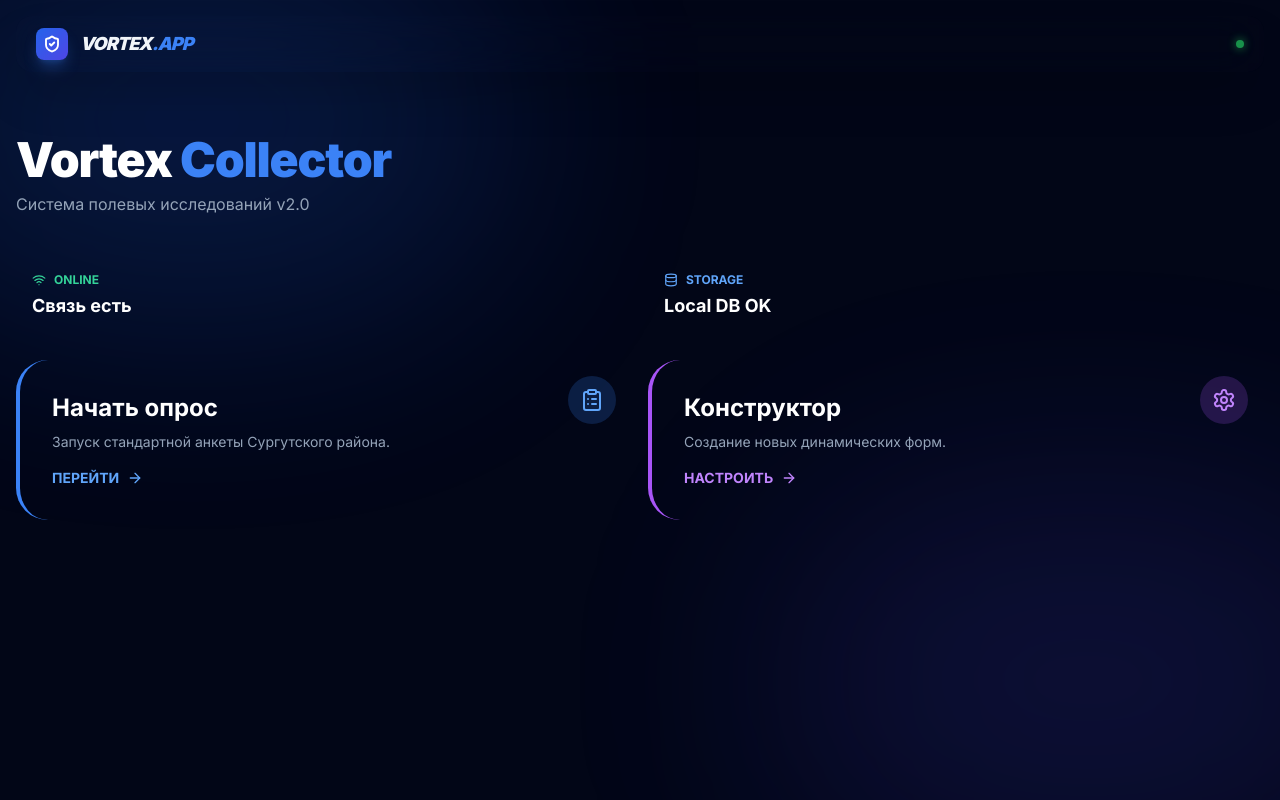
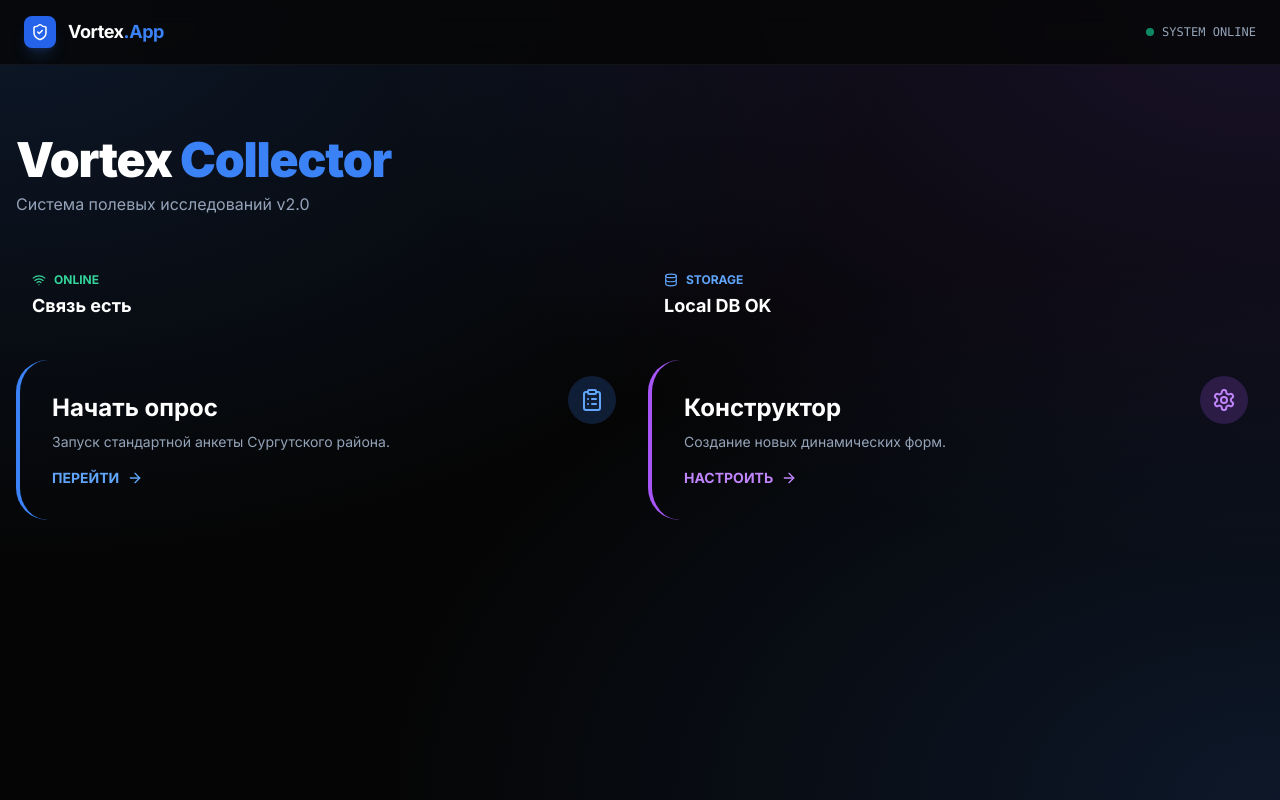
Before and after one commit to johnmausr-lang/vortex-data-collector, a Next.js app: page / in a window 1280 px wide. Built offline with nearby package versions, Linux system fonts and the light colour scheme.

Commit message:
Update layout.js

```diff
--- a/app/layout.js
+++ b/app/layout.js
@@ -1,45 +1,47 @@
+import { Inter } from "next/font/google";
 import "./globals.css";
-import { Inter } from "next/font/google";
 import { ShieldCheck } from "lucide-react";
 
-const inter = Inter({ subsets: ["latin", "cyrillic"] });
+// Загружаем шрифт с поддержкой кириллицы
+const inter = Inter({
+  subsets: ["latin", "cyrillic"],
+  variable: '--font-inter',
+  display: 'swap',
+});
 
 export const metadata = {
   title: "Vortex Data Collector",
-  description: "Система сбора социологических данных",
-  manifest: "/manifest.json",
-  themeColor: "#0f172a",
-  viewport: "width=device-width, initial-scale=1, maximum-scale=1, user-scalable=0",
+  description: "Enterprise Survey System",
 };
 
 export default function RootLayout({ children }) {
   return (
-    <html lang="ru" className="dark">
-      <body className={`${inter.className} min-h-screen bg-[#020617] text-slate-100 antialiased selection:bg-blue-500/30`}>
-        {/* Глобальный анимированный фон для всего приложения */}
-        <div className="fixed inset-0 -z-10 overflow-hidden pointer-events-none">
-          <div className="absolute top-[-10%] left-[-10%] w-[50%] h-[50%] rounded-full bg-blue-600/20 blur-[120px] animate-pulse-slow" />
-          <div className="absolute bottom-[-10%] right-[-10%] w-[50%] h-[50%] rounded-full bg-indigo-600/20 blur-[120px] animate-pulse-slow" style={{ animationDelay: '1s' }} />
-        </div>
+    <html lang="ru" className={inter.variable}>
+      <body className="min-h-screen bg-[#050505] text-white selection:bg-blue-500/30 bg-mesh font-sans">
 
-        {/* Шапка, общая для всех страниц */}
-        <header className="fixed top-0 left-0 right-0 z-50 px-4 py-4">
-          <div className="max-w-7xl mx-auto glass-card rounded-2xl px-5 py-3 flex justify-between items-center shadow-2xl backdrop-blur-xl">
+        {/* Хедер */}
+        <nav className="fixed top-0 w-full z-50 border-b border-white/5 bg-[#050505]/80 backdrop-blur-md">
+          <div className="max-w-7xl mx-auto px-6 h-16 flex items-center justify-between">
             <div className="flex items-center gap-3">
-              <div className="w-8 h-8 bg-gradient-to-br from-blue-600 to-indigo-600 rounded-lg flex items-center justify-center shadow-lg shadow-blue-500/30">
-                <ShieldCheck className="text-white" size={18} strokeWidth={2.5} />
+              <div className="w-8 h-8 bg-blue-600 rounded-lg flex items-center justify-center shadow-lg shadow-blue-500/20">
+                <ShieldCheck size={18} className="text-white" />
               </div>
-              <span className="font-black tracking-tighter text-lg uppercase italic">
+              <span className="font-bold text-lg tracking-tight">
                 Vortex<span className="text-blue-500">.App</span>
               </span>
             </div>
-            <div className="w-2 h-2 rounded-full bg-green-500 shadow-[0_0_10px_#22c55e] animate-pulse" />
+            <div className="flex items-center gap-2">
+              <div className="w-2 h-2 rounded-full bg-emerald-500 animate-pulse" />
+              <span className="text-xs font-mono text-slate-400 uppercase">System Online</span>
+            </div>
           </div>
-        </header>
+        </nav>
 
-        <main className="pt-24 pb-10 px-4 min-h-screen flex flex-col relative z-10 max-w-7xl mx-auto w-full">
+        {/* Контент */}
+        <main className="pt-24 px-4 pb-10 max-w-7xl mx-auto">
           {children}
         </main>
+
       </body>
     </html>
   );
```
